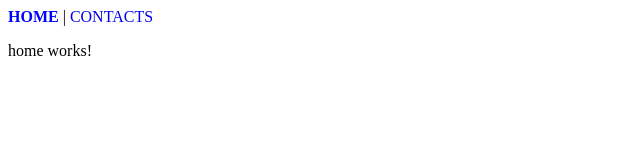
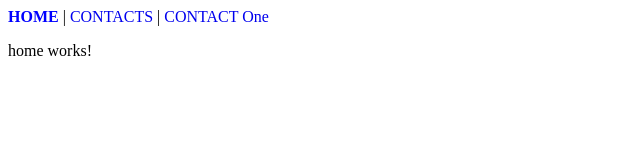
Before and after one commit to fancn21th/0_106_Ng_Router, an Angular app: page / in a window 1280 px wide. Shown: the top 160 px of the page, without its empty margins (0-640 px from the left). Built offline with nearby package versions, Linux system fonts and the light colour scheme.

Commit message:
contact component

```diff
--- a/src/app/app.component.html
+++ b/src/app/app.component.html
@@ -12,5 +12,12 @@
     [routerLinkActiveOptions]="{ exact: true }"
     >CONTACTS</a
   >
+  |
+  <a
+    routerLink="contacts/1"
+    routerLinkActive="active"
+    [routerLinkActiveOptions]="{ exact: true }"
+    >CONTACT One</a
+  >
 </nav>
 <router-outlet></router-outlet>
--- /dev/null
+++ b/src/app/contacts/contact/contact.component.html
@@ -0,0 +1 @@
+<p>contact works!</p>
--- /dev/null
+++ b/src/app/contacts/contact/contact.component.ts
@@ -0,0 +1,14 @@
+import { Component, OnInit } from "@angular/core";
+import { ActivatedRoute } from "@angular/router";
+import "rxjs/add/operator/map";
+
+@Component({
+  selector: "app-contact",
+  templateUrl: "./contact.component.html",
+  styleUrls: ["./contact.component.css"]
+})
+export class ContactComponent implements OnInit {
+  constructor(private route: ActivatedRoute) {}
+
+  ngOnInit() {}
+}
--- a/src/app/contacts/contacts-routing.module.ts
+++ b/src/app/contacts/contacts-routing.module.ts
@@ -1,11 +1,16 @@
 import { NgModule } from "@angular/core";
 import { Routes, RouterModule } from "@angular/router";
 import { ContactsComponent } from "./contacts/contacts.component";
+import { ContactComponent } from "./contact/contact.component";
 
 const routes: Routes = [
   {
     path: "",
     component: ContactsComponent
+  },
+  {
+    path: ":id",
+    component: ContactComponent
   }
 ];
 
--- a/src/app/contacts/contacts.module.ts
+++ b/src/app/contacts/contacts.module.ts
@@ -3,9 +3,10 @@ import { CommonModule } from "@angular/common";
 
 import { ContactsRoutingModule } from "./contacts-routing.module";
 import { ContactsComponent } from "./contacts/contacts.component";
+import { ContactComponent } from './contact/contact.component';
 
 @NgModule({
-  declarations: [ContactsComponent],
+  declarations: [ContactsComponent, ContactComponent],
   imports: [CommonModule, ContactsRoutingModule]
 })
 export class ContactsModule {}
```
Also changed, not shown: src/app/contacts/contact/contact.component.css (added).
